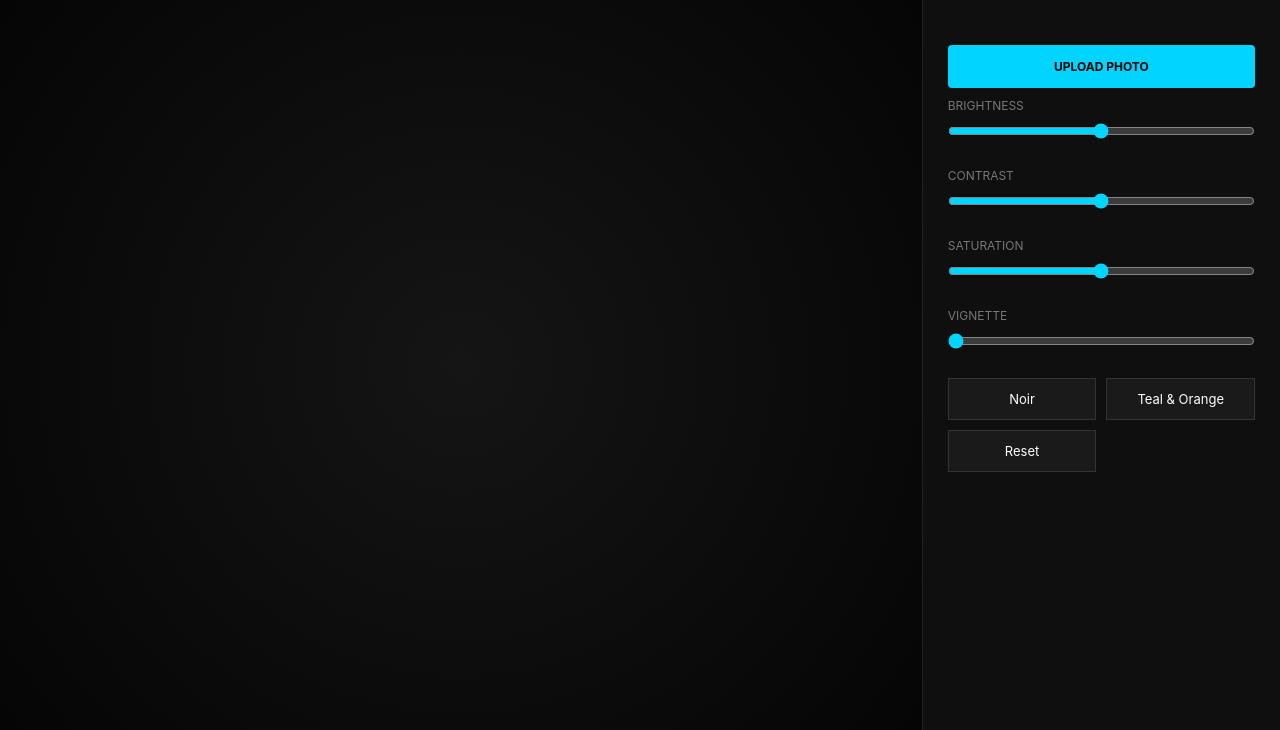
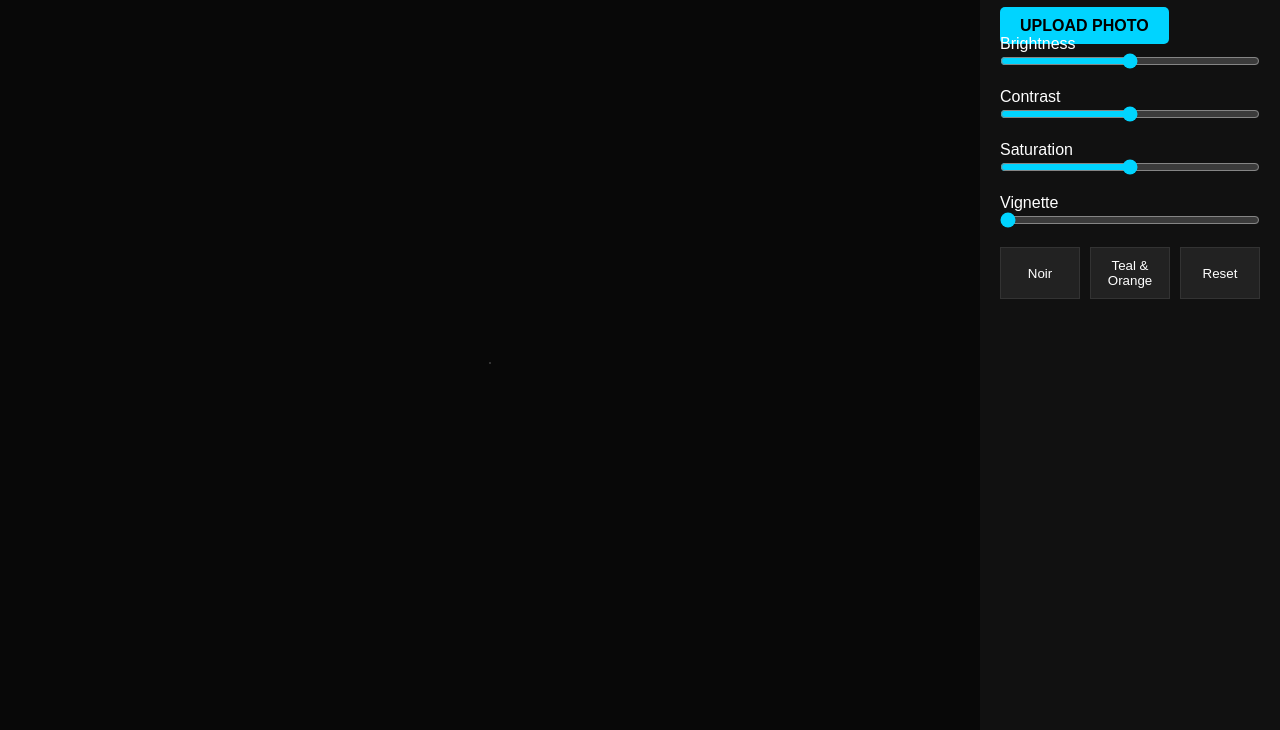
Before and after one commit to rohan-bro/Website-photo-editing, a plain HTML site: page index.html in a window 1280 px wide. Shown: the part 70-800 px from the top of the page. Drawn offline with Linux system fonts and the light colour scheme.

Commit message:
style.css

```diff
--- a/style.css
+++ b/style.css
@@ -1,28 +1,16 @@
-* { margin: 0; padding: 0; box-sizing: border-box; font-family: 'Inter', sans-serif; }
-body { background-color: #050505; color: #eee; height: 100vh; overflow: hidden; }
-
-.navbar { height: 70px; padding: 0 5%; display: flex; justify-content: space-between; align-items: center; background: #000; border-bottom: 1px solid #222; }
-.logo { font-size: 1.5rem; font-weight: 800; letter-spacing: 3px; }
+* { margin: 0; padding: 0; box-sizing: border-box; font-family: sans-serif; }
+body { background: #000; color: #fff; height: 100vh; display: flex; flex-direction: column; }
+.navbar { padding: 15px; display: flex; justify-content: space-between; background: #111; border-bottom: 1px solid #222; }
 .logo span { color: #00d4ff; }
-
-.editor-container { display: flex; height: calc(100vh - 70px); }
-
-.preview-panel { flex: 3; display: flex; justify-content: center; align-items: center; background: radial-gradient(circle, #151515 0%, #050505 100%); position: relative; }
-.canvas-box { position: relative; max-width: 80%; display: flex; justify-content: center; align-items: center; border-radius: 8px; overflow: hidden; box-shadow: 0 20px 50px rgba(0,0,0,0.5); }
-#main-image { max-width: 100%; height: auto; display: block; }
-
-/* Effects Overlays */
-.vignette-overlay { position: absolute; inset: 0; pointer-events: none; transition: 0.3s; }
-.grain-overlay { position: absolute; inset: 0; pointer-events: none; opacity: 0; background-image: url('https://www.transparenttextures.com/patterns/stardust.png'); }
-
-.controls-panel { flex: 1; min-width: 320px; background: #0f0f0f; padding: 25px; border-left: 1px solid #222; overflow-y: auto; }
-.control-group { margin-bottom: 25px; }
-label { display: block; font-size: 12px; text-transform: uppercase; color: #777; margin-bottom: 10px; }
-input[type="range"] { width: 100%; cursor: pointer; accent-color: #00d4ff; }
-
-.preset-grid { display: grid; grid-template-columns: 1fr 1fr; gap: 10px; margin-top: 15px; }
-.preset-btn { background: #1a1a1a; border: 1px solid #333; color: #fff; padding: 12px; cursor: pointer; transition: 0.2s; font-size: 13px; }
-.preset-btn:hover { border-color: #00d4ff; background: #222; }
-
-.upload-label, .save-btn { display: block; width: 100%; text-align: center; background: #00d4ff; color: #000; padding: 14px; border-radius: 4px; font-weight: bold; cursor: pointer; border: none; margin-top: 20px; transition: 0.3s; }
-.save-btn:hover { background: #00b8e6; transform: translateY(-2px); }
+.editor-container { display: flex; flex-direction: column; flex: 1; overflow: hidden; }
+.preview-panel { flex: 1; display: flex; justify-content: center; align-items: center; background: #080808; padding: 10px; position: relative; }
+.canvas-box { position: relative; max-width: 100%; max-height: 100%; border: 1px dashed #333; }
+#main-image { max-width: 100%; max-height: 70vh; display: block; }
+.vignette-overlay { position: absolute; inset: 0; pointer-events: none; }
+.controls-panel { background: #111; padding: 20px; border-top: 1px solid #222; }
+.control-group { margin-bottom: 15px; }
+input[type="range"] { width: 100%; accent-color: #00d4ff; }
+.upload-label, .save-btn { background: #00d4ff; color: #000; padding: 10px 20px; border-radius: 5px; font-weight: bold; cursor: pointer; border: none; }
+.preset-grid { display: flex; gap: 10px; margin-top: 10px; }
+.preset-btn { flex: 1; padding: 10px; background: #222; color: #fff; border: 1px solid #333; cursor: pointer; }
+@media (min-width: 768px) { .editor-container { flex-direction: row; } .controls-panel { width: 300px; } }
```
